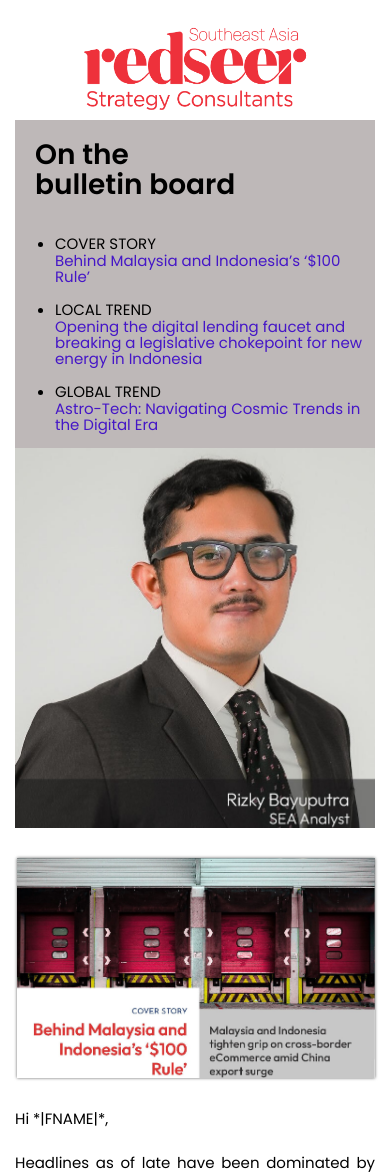
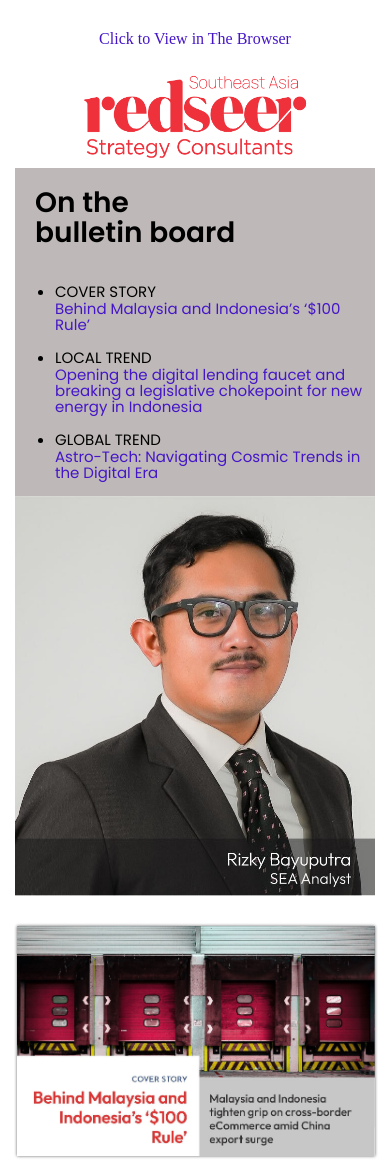
Before and after one commit to Thiru104/India_NL, a plain HTML site: page index.html in a window 390 px wide. Shown: the top 1172 px of the page. Drawn offline with Linux system fonts and the light colour scheme.

Commit message:
Add files via upload
Upload

```diff
--- a/index.html
+++ b/index.html
@@ -357,6 +357,24 @@
 
 				<!-- Header -->
 				<table width="100%" border="0" cellspacing="0" cellpadding="0" bgcolor="#fff">
+					<tr>
+						<td align="center" valign="top" class="desk-header">
+							<table width="750" border="0" cellspacing="0" cellpadding="0" class="mobile-shell">
+								<tr>
+									<td class="img-center" style="padding: 30px 0px 0px 0px; text-align: center;"><a href="https://redseer.com/" target="_blank">Click to View in The Browser</a></td>
+								</tr>
+							</table>
+						</td>
+						<td align="center" valign="top" class="mobile-header">
+							<table width="100%" border="0" cellspacing="0" cellpadding="0" class="mobile-shell">
+								<tr>
+									<td class="img-center" style="padding: 30px 0px 0px 0px; text-align:center;">
+										<a href="https://redseer.com/" target="_blank">Click to View in The Browser</a>
+									</td>
+								</tr>
+							</table>
+						</td>
+					</tr>
 
 					<tr>
 						<td align="center" valign="top" class="desk-header">
@@ -459,7 +477,7 @@
 												</td>
 											</tr>
 											<tr>
-												<td class="m-bg" style="background-image: url(img/profile.jpg); -webkit-background-size: cover; background-size: cover; padding: 380px 0 0 0" width="100%" bgcolor="#4a4a4a" valign="top">
+												<td class="m-bg" style="background-image: url(img/profile.jpg); -webkit-background-size: cover; background-size: cover; padding: 400px 0 0 0" width="100%" bgcolor="#4a4a4a" valign="top">
 													<!-- <div class="text-inside">
 														Kushal Bhatnagar <br> Associate Partner
 													</div> -->
@@ -510,7 +528,7 @@
 												<td style="padding: 30px 15px 0px 17px;">
 													<table width="100%" border="0" cellspacing="0" cellpadding="0">
 														<tr>
-															<td style="background-image: url(img/cover.jpg); -webkit-background-size: cover; background-size: cover;  box-shadow: 0 0 3px rgba(0, 0, 0, 0.6);" valign="top" height="220" width="100%">
+															<td style="background-image: url(img/cover.jpg); -webkit-background-size: cover; background-size: cover;  box-shadow: 0 0 3px rgba(0, 0, 0, 0.6);" valign="top" height="230" width="100%">
 															</td>
 														</tr>
 
```
